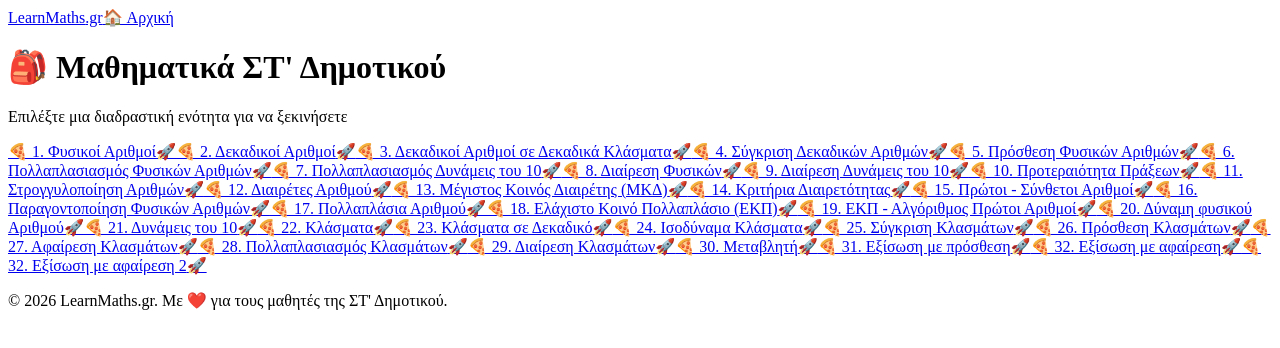
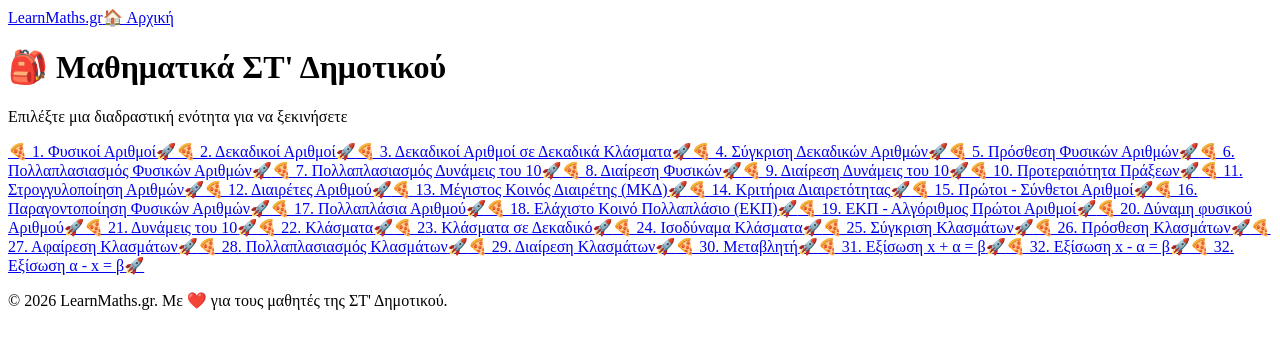
Before and after one commit to gkrimpas-lab/learn-maths-2026, a Next.js app: page /st-dimotikou in a window 1280 px wide. Shown: the top 348 px of the page. Built offline with nearby package versions, Linux system fonts and the light colour scheme.

Commit message:
Update equations in st-dimotikou index

```diff
--- a/pages/st-dimotikou/index.js
+++ b/pages/st-dimotikou/index.js
@@ -35,9 +35,9 @@ export default function STDimotikouMenu() {
     { id: '28-pollaplasiasmos-klasmaton', label: '🍕 28. Πολλαπλασιασμός Κλασμάτων', href: '/st-dimotikou/28-pollaplasiasmos-klasmaton' },
     { id: '29-diairesi-klasmaton', label: '🍕 29. Διαίρεση Κλασμάτων', href: '/st-dimotikou/29-diairesi-klasmaton' },
     { id: '30-metabliti', label: '🍕 30. Μεταβλητή', href: '/st-dimotikou/30-metabliti' },
-    { id: '31-agnostos_kai_prosthesi', label: '🍕 31. Εξίσωση με πρόσθεση', href: '/st-dimotikou/31-agnostos_kai_prosthesi' },
-    { id: '32-agnostos_kai_afairesi', label: '🍕 32. Εξίσωση με αφαίρεση', href: '/st-dimotikou/32-agnostos_kai_afairesi' },
-    { id: '33-gnostos-meion-agnostos', label: '🍕 32. Εξίσωση με αφαίρεση 2', href: '/st-dimotikou/33-gnostos-meion-agnostos' }
+    { id: '31-agnostos_kai_prosthesi', label: '🍕 31. Εξίσωση x + α = β', href: '/st-dimotikou/31-agnostos_kai_prosthesi' },
+    { id: '32-agnostos_kai_afairesi', label: '🍕 32. Εξίσωση x - α = β', href: '/st-dimotikou/32-agnostos_kai_afairesi' },
+    { id: '33-gnostos-meion-agnostos', label: '🍕 32. Εξίσωση α - x = β', href: '/st-dimotikou/33-gnostos-meion-agnostos' }
   ];
 
   return (
```
